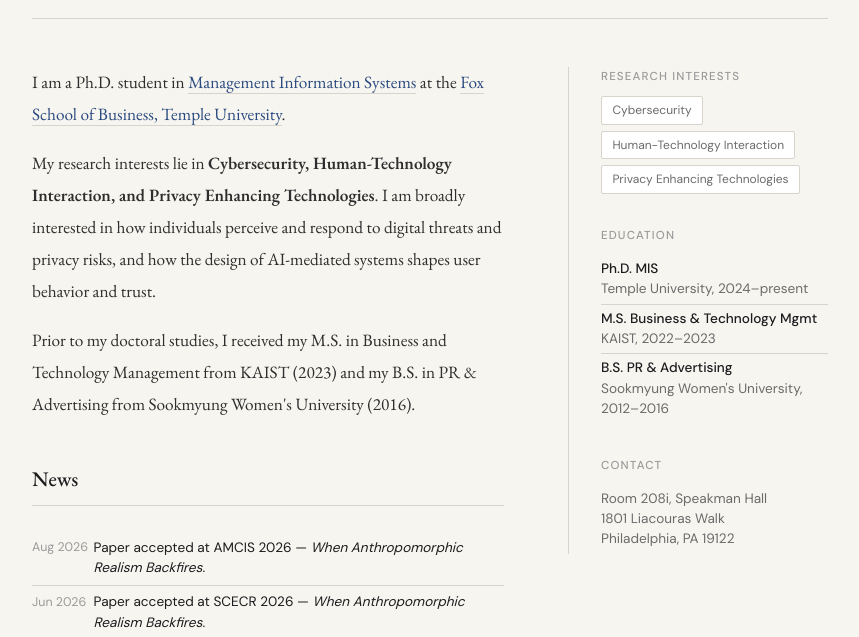
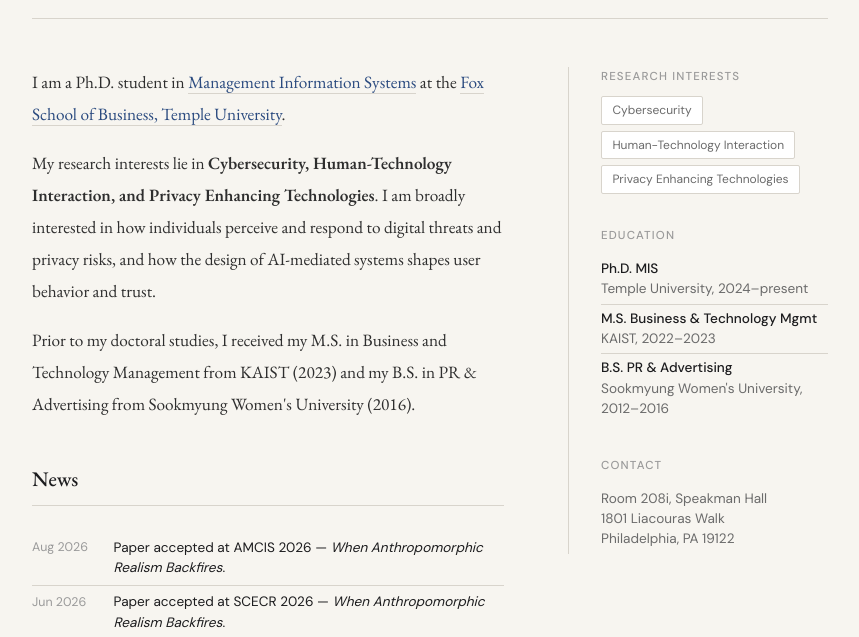
Before and after one commit to zisukim/zisukim.github.io, a plain HTML site: page index.html in a window 1280 px wide. Shown: the part 160-797 px from the top of the page, without its empty margins (210-1069 px from the left). Drawn offline with nearby package versions, Linux system fonts and the light colour scheme.

Commit message:
Increase grid column width from 52px to 72px

```diff
--- a/index.html
+++ b/index.html
@@ -197,7 +197,7 @@
       padding: .4rem 0;
       border-bottom: 1px solid var(--rule);
       display: grid;
-      grid-template-columns: 52px 1fr;
+      grid-template-columns: 72px 1fr;
       gap: .6rem;
     }
     .news-list li:last-child { border-bottom: none; }
```
